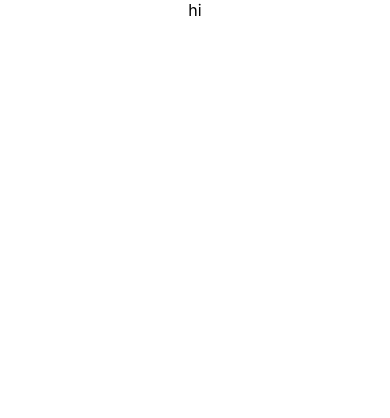
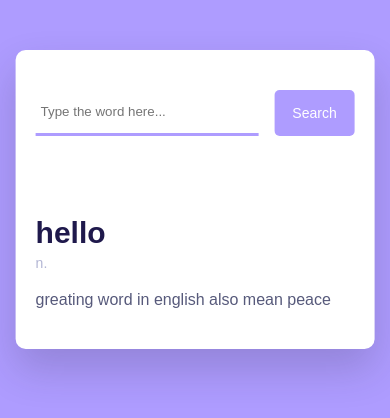
Before and after one commit to tsoriLache/dictonary-FrontEnd, a React (Create React App) app: page / in a window 390 px wide. Shown: the top 418 px of the page. Built offline with nearby package versions, Linux system fonts and the light colour scheme.

Commit message:
basic structure
https://codepen.io/Coding-Artist/pen/bGRgqbg?editors=1010

```diff
--- a/src/components/App.js
+++ b/src/components/App.js
@@ -1,7 +1,24 @@
+import Result from './Result';
 import './style/App.css';
 
 function App() {
-  return <div className="App">hi</div>;
+  return (
+    <div class="wrapper">
+      <audio id="sound"></audio>
+      <div class="container">
+        <div class="search-box">
+          <input
+            type="text"
+            placeholder="Type the word here..."
+            id="inp-word"
+          />
+
+          <button id="search-btn">Search</button>
+        </div>
+        <Result />
+      </div>
+    </div>
+  );
 }
 
 export default App;
--- /dev/null
+++ b/src/components/Result.js
@@ -0,0 +1,22 @@
+import React from 'react';
+
+export default function Result() {
+  const word = 'hello';
+  const partOfSpeech = 'n.';
+  const definition = 'greating word in english also mean peace';
+  return (
+    <div id="result" class="result">
+      <div class="word">
+        <h3>{word}</h3>
+        <button onclick="playSound()">
+          {' '}
+          <i class="fas fa-volume-up"></i>
+        </button>
+      </div>
+      <div class="details">
+        <p>{partOfSpeech}</p>
+      </div>
+      <p class="word-meaning">{definition}</p>
+    </div>
+  );
+}
--- a/src/components/style/App.css
+++ b/src/components/style/App.css
@@ -2,37 +2,120 @@
   text-align: center;
 }
 
-.App-logo {
-  height: 40vmin;
-  pointer-events: none;
+* {
+  padding: 0;
+  margin: 0;
+  -webkit-box-sizing: border-box;
+  box-sizing: border-box;
+}
+*:not(i) {
+  font-family: 'Poppins', sans-serif;
+}
+body {
+  background-color: #ae9cff;
+}
+.wrapper {
+  width: 92vmin;
+  position: absolute;
+  -webkit-transform: translateX(-50%);
+  -ms-transform: translateX(-50%);
+  transform: translateX(-50%);
+  top: 50px;
+  left: 50%;
+}
+.container {
+  width: 100%;
+  background-color: #ffffff;
+  padding: 80px 50px;
+  border-radius: 10px;
+  -webkit-box-shadow: 0 20px 40px rgba(38, 33, 61, 0.2);
+  box-shadow: 0 20px 40px rgba(38, 33, 61, 0.2);
+}
+a {
+  padding: 15px 0;
+  text-align: center;
+  text-decoration: none;
+  display: block;
+  width: 100%;
+  background-color: #ffffff;
+  border-radius: 5px;
+  color: #1f194c;
+  font-weight: 600;
+  -webkit-box-shadow: 0 20px 40px rgba(38, 33, 61, 0.2);
+  box-shadow: 0 20px 40px rgba(38, 33, 61, 0.2);
+  margin-top: 30px;
+}
+.search-box {
+  width: 100%;
+  display: -webkit-box;
+  display: -ms-flexbox;
+  display: flex;
+  -webkit-box-pack: justify;
+  -ms-flex-pack: justify;
+  justify-content: space-between;
+}
+.search-box input {
+  padding: 5px;
+  width: 70%;
+  border: none;
+  outline: none;
+  border-bottom: 3px solid #ae9cff;
+}
+.search-box button {
+  padding: 15px 0;
+  width: 25%;
+  background-color: #ae9cff;
+  border: none;
+  outline: none;
+  color: #ffffff;
+  border-radius: 5px;
+  font-size: 16px;
+}
+.result {
+  position: relative;
+}
+.result h3 {
+  font-size: 30px;
+  color: #1f194c;
+}
+.result .word {
+  display: -webkit-box;
+  display: -ms-flexbox;
+  display: flex;
+  -webkit-box-pack: justify;
+  -ms-flex-pack: justify;
+  justify-content: space-between;
+  margin-top: 80px;
+}
+.result button {
+  background-color: transparent;
+  color: #ae9cff;
+  border: none;
+  outline: none;
+  font-size: 18px;
+}
+.result .details {
+  display: -webkit-box;
+  display: -ms-flexbox;
+  display: flex;
+  gap: 10px;
+  color: #b3b6d4;
+  margin: 5px 0 20px 0;
+  font-size: 14px;
+}
+.word-meaning {
+  color: #575a7b;
 }
 
-@media (prefers-reduced-motion: no-preference) {
-  .App-logo {
-    animation: App-logo-spin infinite 20s linear;
+.error {
+  margin-top: 80px;
+  text-align: center;
+}
+@media screen and (max-width: 768px) {
+  .container {
+    padding: 40px 20px;
+  }
+  .search-box button {
+    font-size: 14px;
   }
 }
-
-.App-header {
-  background-color: #282c34;
-  min-height: 100vh;
-  display: flex;
-  flex-direction: column;
-  align-items: center;
-  justify-content: center;
-  font-size: calc(10px + 2vmin);
-  color: white;
-}
-
-.App-link {
-  color: #61dafb;
-}
-
-@keyframes App-logo-spin {
-  from {
-    transform: rotate(0deg);
-  }
-  to {
-    transform: rotate(360deg);
-  }
-}
--- a/src/index.js
+++ b/src/index.js
@@ -1,7 +1,7 @@
 import React from 'react';
 import ReactDOM from 'react-dom';
+import App from './components/App';
 import './index.css';
-import App from './components/App';
 
 ReactDOM.render(
   <React.StrictMode>
```
